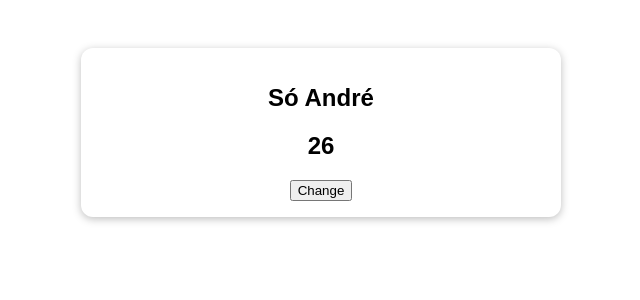
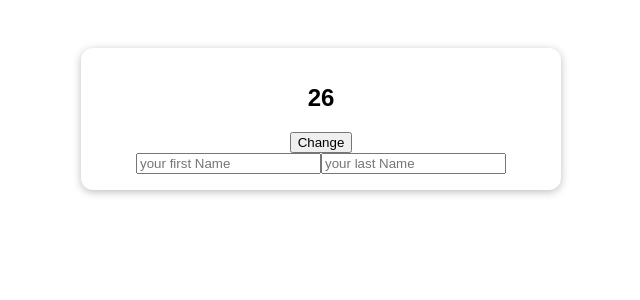
Before and after one commit to andretorquato/vuejs-course, a Vue app in the folder composition-01-starting-setup/: page / in a window 1280 px wide. Shown: the top 300 px of the page, without its empty margins (319-959 px from the left). Built offline with nearby package versions, Linux system fonts and the light colour scheme; the HTML template or start-up script is replaced by a standard one.

Commit message:
using computed props with composition API

```diff
--- a/composition-01-starting-setup/src/App.vue
+++ b/composition-01-starting-setup/src/App.vue
@@ -1,22 +1,30 @@
 <template>
   <section class="container">
+    <div>
     <h2>{{ usrName }}</h2>
     <h2>{{ usrAge }}</h2>
     <button @click="changeAge" class="change-age">Change</button>
+    </div>
+    <input type="text" placeholder="your first Name" @input="setFirstName" />
+    <input type="text" placeholder="your last Name" @input="setLastName" />
   </section>
+
 </template>
 
 <script>
-import { reactive, toRefs } from 'vue';
+import { reactive, toRefs, ref, computed } from 'vue';
 export default {
-  setup(){
-
+  setup() {
     // const userName = ref('André Torquato')
     // const userAge = ref(25);
     const user = reactive({
       name: 'André Torquato',
-      age: 25
+      age: 25,
     });
+    const { age } = toRefs(user);
+    const firstName = ref('');
+    const lastName = ref('');
+    const fullName = computed(() => `${firstName.value} ${lastName.value}`);
     setTimeout(() => {
       // userName.value = 'Só André';
       // userAge.value = 26;
@@ -24,15 +32,26 @@ export default {
       user.age = 26;
     }, 2000);
 
-    const { name, age } = toRefs(user);
-
     function changeAge() {
       // userAge.value++;
       user.age++;
     }
+    function setFirstName(event) {
+      firstName.value = event.target.value;
+    }
+    function setLastName(event) {
+      lastName.value = event.target.value;
+    }
     // return { userName, userAge }
-    return { user, usrName: name, usrAge: age, changeAge }
-  }
+    return {
+      user,
+      usrName: fullName,
+      usrAge: age,
+      changeAge,
+      setFirstName,
+      setLastName,
+    };
+  },
 };
 </script>
 
```
